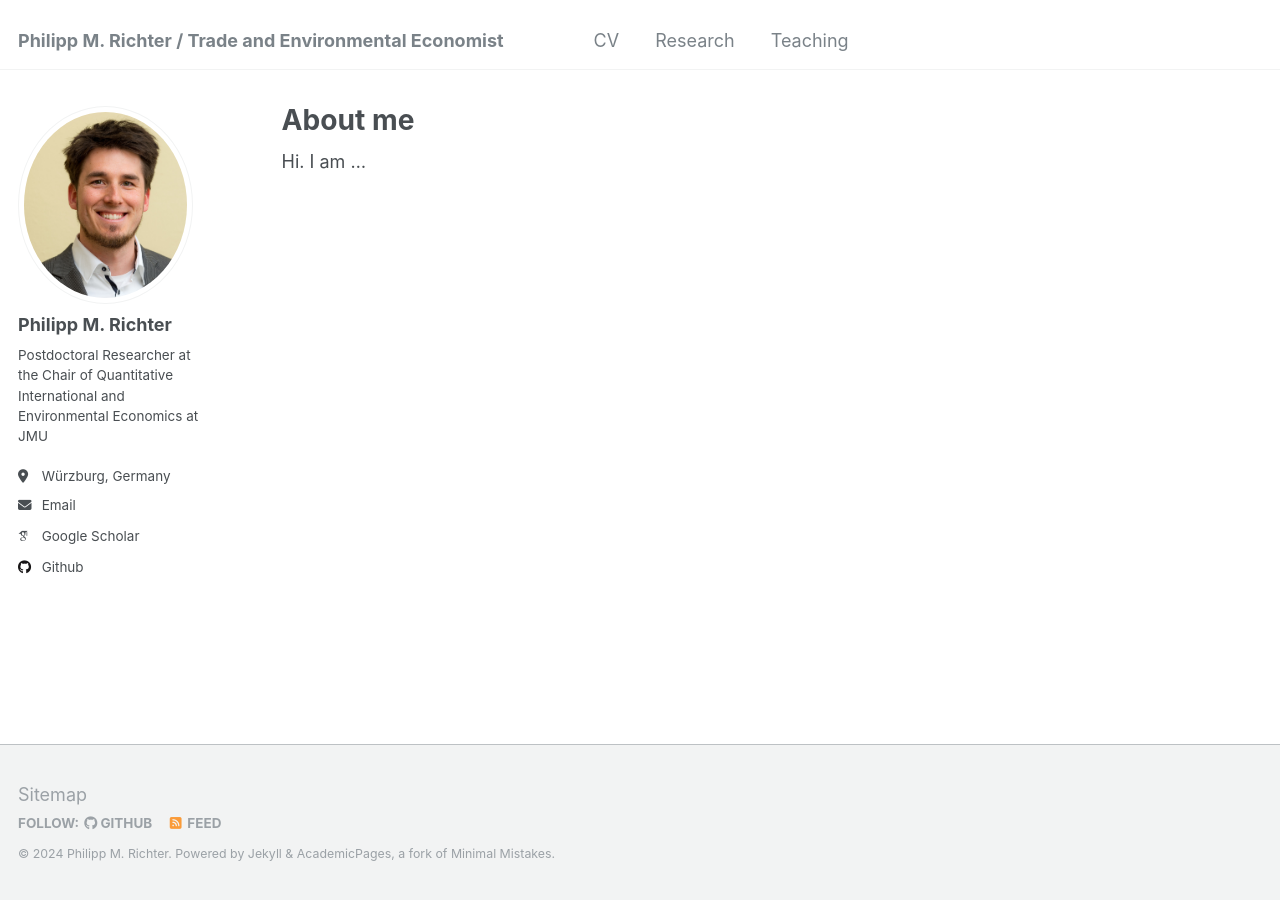
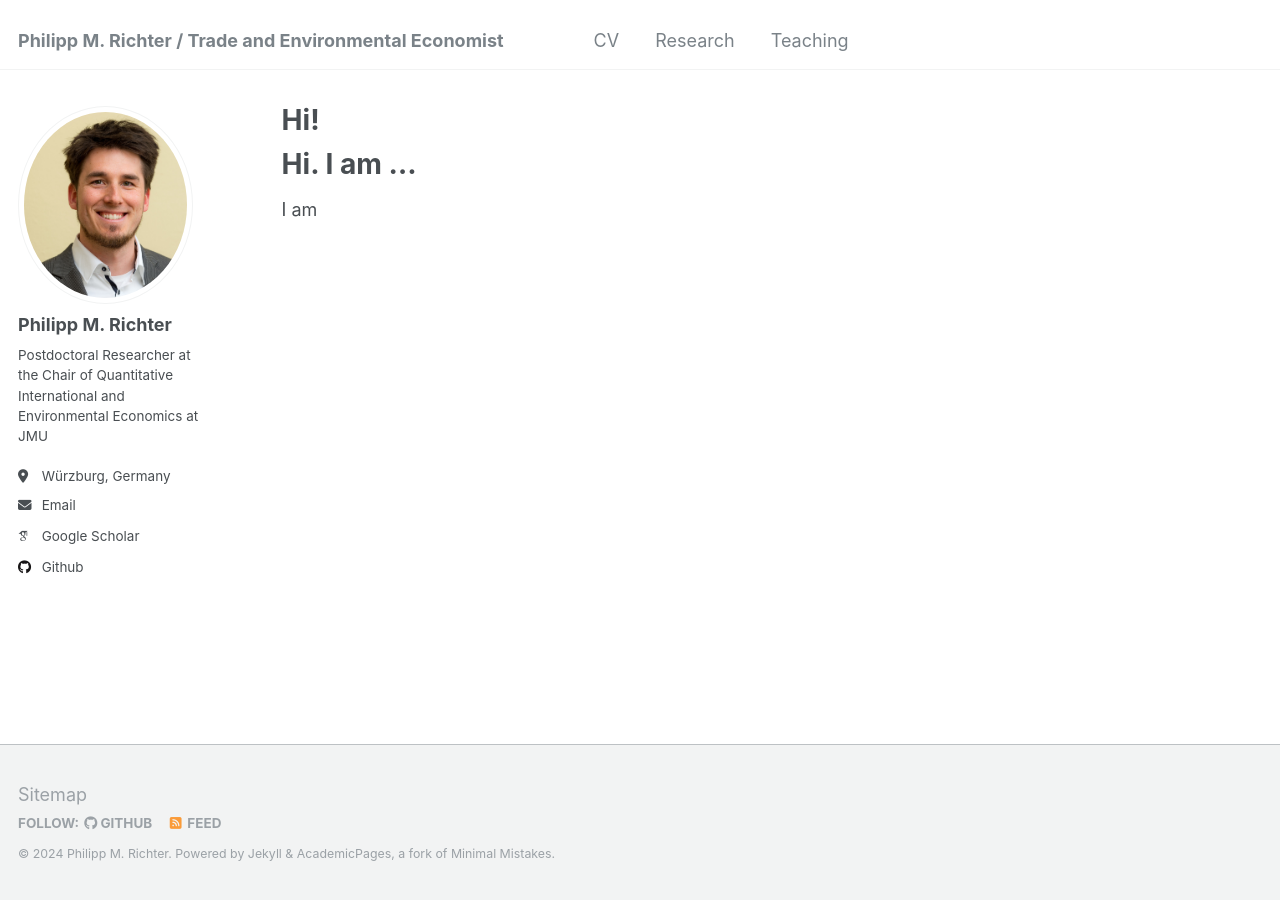
Before and after one commit to PhMRichter/PhMRichter.github.io, a Jekyll site: the page built from _pages/about.md, in a window 1280 px wide. Built offline with Jekyll 4.4.1, drawn with Linux system fonts in a browser that asks for light colours; some web fonts are replaced.

Commit message:
Update about.md

```diff
--- a/_pages/about.md
+++ b/_pages/about.md
@@ -1,10 +1,12 @@
 ---
 permalink: /
-title: "About me"
+title: "Hi!" # "Welcome"
 author_profile: true
 redirect_from:
   - /about/
   - /about.html
 ---
 
-Hi. I am ...
+# Hi. I am ...
+
+I am
```
